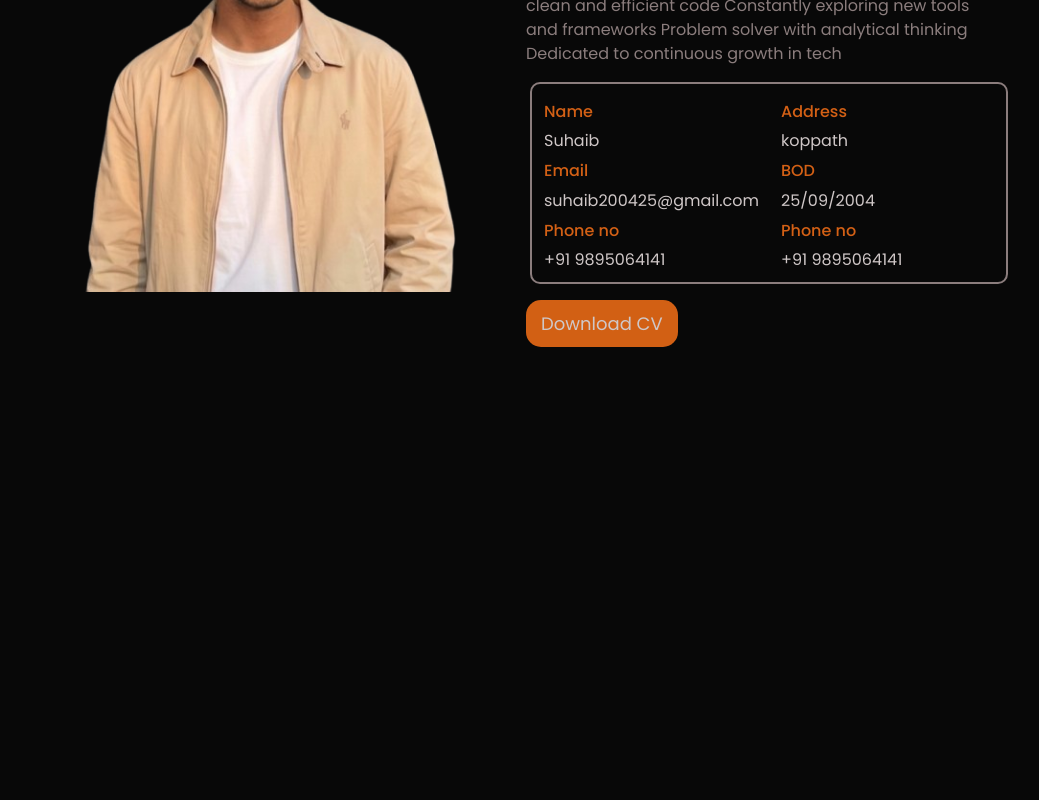
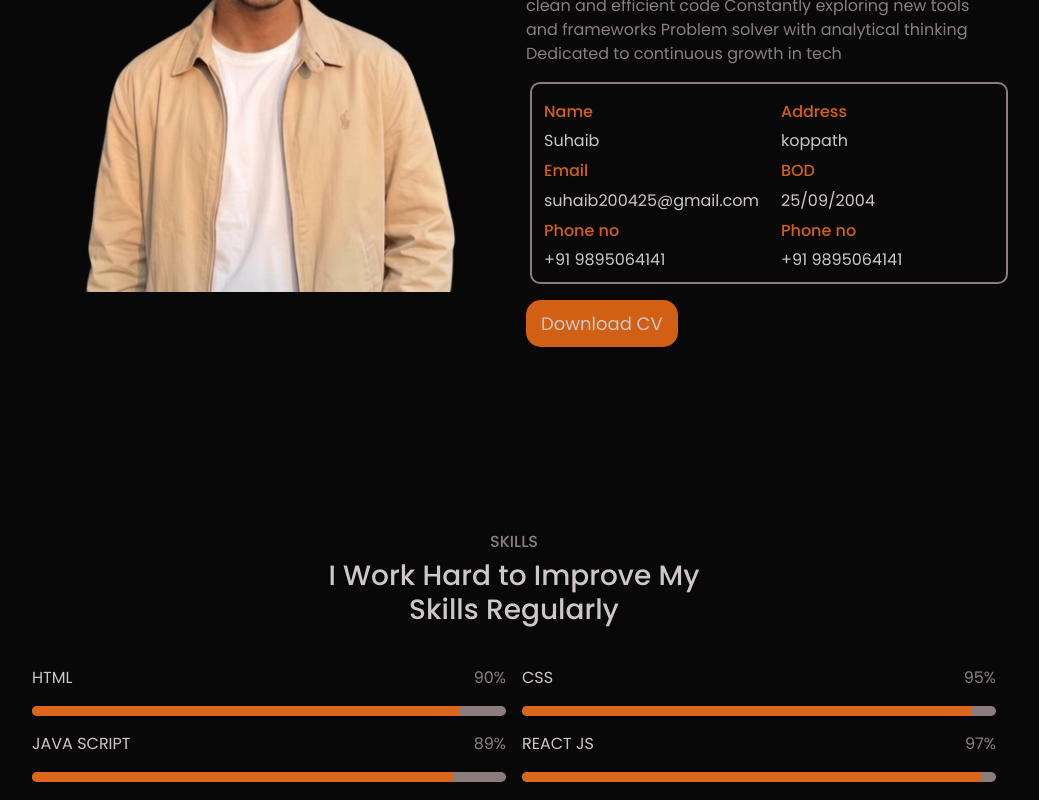
Before and after one commit to suhaib200425-bit/CyberSquare, a React (Vite) app in the folder Portfolio/: page / in a window 1280 px wide. Shown: the part 1088-1888 px from the top of the page, without its empty margins (126-1165 px from the left). Before the commit the page ends 1560 px from the top, so only its background shows below. Built offline with nearby package versions, Linux system fonts and the light colour scheme; a web font is replaced by a local one.

Commit message:
SKILLS ADD

```diff
--- a/Portfolio/src/App.jsx
+++ b/Portfolio/src/App.jsx
@@ -1,6 +1,7 @@
 
 import About from './sections/About/About'
 import Indro from './sections/Indro'
+import Skills from './sections/Skills/Skills'
 
 function App() {
 
@@ -8,6 +9,7 @@ function App() {
     <>
     <Indro />
     <About />
+    <Skills />
     </>
   )
 }
--- /dev/null
+++ b/Portfolio/src/components/SkillGraph/SkillGraph.css
@@ -0,0 +1,28 @@
+.SkillGraph .topbar{
+display: flex;
+align-items: center;
+justify-content: space-between;
+}
+.topbar .lang{
+    color: var(--text-color);
+
+}
+.topbar .per{
+    color: var(--subtext-color);
+}
+.SkillGraph .fullBar{
+    height: 10px;
+    background-color: var(--subtext-color);
+    border-radius: 10px;
+    overflow: hidden;
+    position: relative;
+}
+.fullBar .perBar{
+    position: absolute;
+    top: 0;
+    /* z-index: 10; */
+    left: 0;
+    height: 100%;
+    width: 30%;
+    background-color: var( --primary-color);
+}
--- /dev/null
+++ b/Portfolio/src/components/SkillGraph/SkillGraph.jsx
@@ -0,0 +1,17 @@
+import React from 'react'
+import './SkillGraph.css'
+function SkillGraph({lang,Per}) {
+  return (
+    <div className='SkillGraph col-12 col-md-6 p-2'>
+        <div className="topbar">
+            <p className='lang'>{lang}</p>
+            <p className='per'>{Per}</p>
+        </div>
+        <div className="fullBar">
+            <div className="perBar" style={{width:Per}}></div>
+        </div>
+    </div>
+  )
+}
+
+export default SkillGraph
--- a/Portfolio/src/sections/About/About.css
+++ b/Portfolio/src/sections/About/About.css
@@ -5,7 +5,7 @@
     align-items: center;
     min-height: 100vh;
     padding: 10px 150px;
-    margin-top: 50px;
+    margin-bottom: 50px;
 }
 .About h6{
     text-align: center;
@@ -57,5 +57,6 @@
 }
     .About{
         padding: 0px 30px;
+        min-height: max-content;
     }
 }
--- a/Portfolio/src/sections/Indro.css
+++ b/Portfolio/src/sections/Indro.css
@@ -47,6 +47,7 @@
 
 .OtherContent {
     padding: 0px 150px;
+    margin-bottom: 50px;
 }
 
 /* Mobile view */
--- /dev/null
+++ b/Portfolio/src/sections/Skills/Skills.css
@@ -0,0 +1,21 @@
+.Skills{
+    padding: 10px 150px;
+    display: flex;
+    flex-direction: column;
+    align-items: center;
+    justify-content: center;
+}
+.Skills h6{
+    color: var(--subtext-color);
+}
+.Skills h3{
+    color: var(--text-color);
+}
+
+
+/* Mobile view */
+@media (max-width: 768px) {
+    .Skills{
+        padding: 0px 30px;
+    }
+}
--- /dev/null
+++ b/Portfolio/src/sections/Skills/Skills.jsx
@@ -0,0 +1,22 @@
+import React from 'react'
+import './Skills.css'
+import SkillGraph from '../../components/SkillGraph/SkillGraph'
+function Skills() {
+  return (
+    <div className='Skills'>
+        <h6>SKILLS</h6>
+        <h3 className='text-center'>
+            I Work Hard to Improve My <br />
+            Skills Regularly
+        </h3>
+        <div className="row col-12 mt-4 skillsGraph">
+            <SkillGraph lang={'HTML'} Per={'90%'}  />
+            <SkillGraph lang={'CSS'} Per={'95%'}  />
+            <SkillGraph lang={'JAVA SCRIPT'} Per={'89%'}  />
+            <SkillGraph lang={'REACT JS'} Per={'97%'}  />
+        </div>
+    </div>
+  )
+}
+
+export default Skills
```
